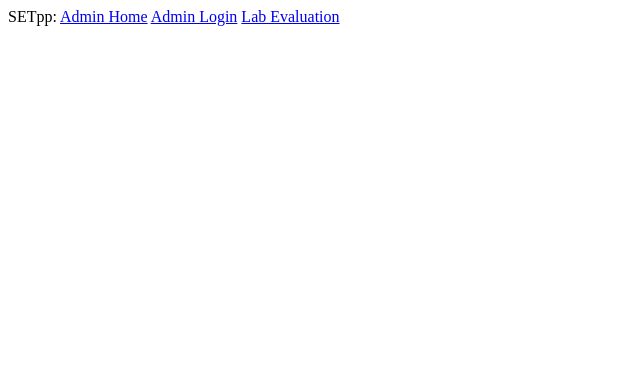
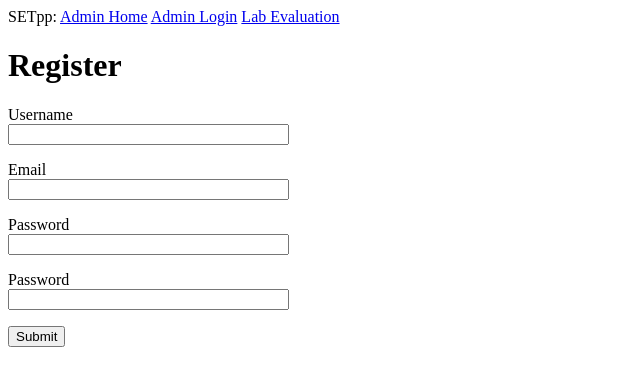
Before and after one commit to ryanku98/SETpp, a Python web app: template app/templates/register.html in a window 1280 px wide. Shown: the top 386 px of the page, without its empty margins (0-640 px from the left). Run offline with Jinja, Linux system fonts and the light colour scheme; the template is opened without the code that fills it: most values are stand-ins (such as "Sample title", 1, 10 or a date in 2020); form fields are guessed from the names that the template uses.

Commit message:
Create basic register UI

```diff
--- a/app/templates/register.html
+++ b/app/templates/register.html
@@ -1 +1,29 @@
 {% extends "base.html" %}
+
+{% block content %}
+  <h1>Register</h1>
+  <form action="" method="post" novalidate>
+    {{ form.hidden_tag() }}
+    <p>
+      {{ form.username.label }}<br>
+      {{ form.username(size=32) }}<br>
+      {% for error in form.username.errors %}<span style="color: red;">[{{ error }}]</span>{% endfor %}
+    </p>
+    <p>
+      {{ form.email.label }}<br>
+      {{ form.email(size=32) }}<br>
+      {% for error in form.email.errors %}<span style="color: red;">[{{ error }}]</span>{% endfor %}
+    </p>
+    <p>
+      {{ form.password.label }}<br>
+      {{ form.password(size=32) }}<br>
+      {% for error in form.password.errors %}<span style="color: red;">[{{ error }}]</span>{% endfor %}
+    </p>
+    <p>
+      {{ form.password2.label }}<br>
+      {{ form.password2(size=32) }}<br>
+      {% for error in form.password2.errors %}<span style="color: red;">[{{ error }}]</span>{% endfor %}
+    </p>
+    <p>{{ form.submit() }}</p>
+  </form>
+{% endblock %}
```
